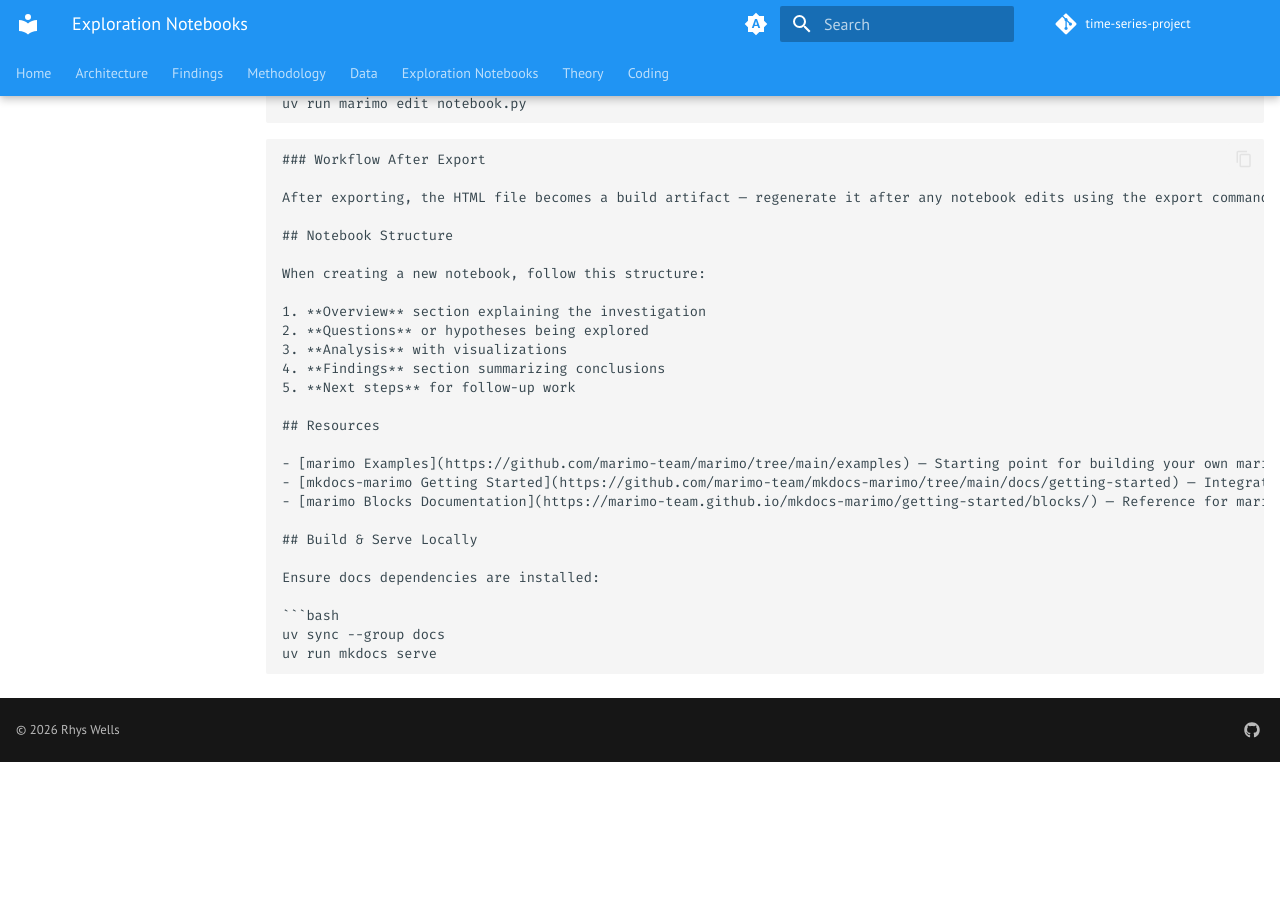
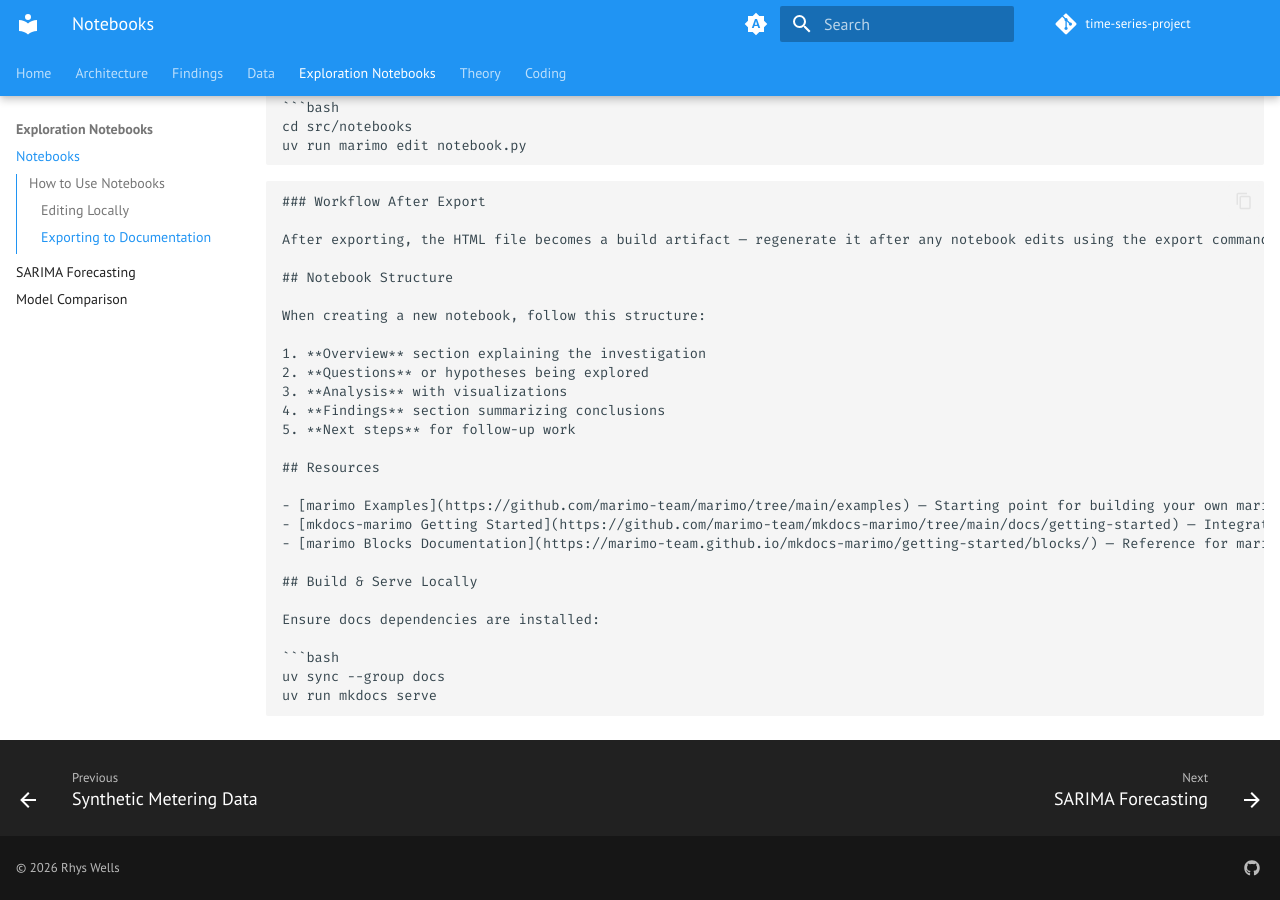
Before and after one commit to rhyslwells/Time-Series-Project, an MkDocs documentation site: the page built from docs_src/notebooks/notebooks.md, in a window 1280 px wide and 900 px high, scrolled down 933 px. Built offline with MkDocs 1.6.1 and Material for MkDocs 9.7.7, drawn with Linux system fonts in a browser that asks for light colours; comment, search, counter and statistics services are not loaded; before the commit the page ends 1695 px from its top, so only the background shows below that; some of the changed text lies outside the part shown.

Commit message:
Refactor navigation structure in mkdocs.yml to improve organization

```diff
--- a/mkdocs.yml
+++ b/mkdocs.yml
@@ -55,15 +55,13 @@
   - Findings:
       - findings/index.md
       - Asset Profiling: findings/asset_profiling.md
-  - Methodology:
-      - methodology/index.md
   - Data:
       - data/index.md
       - Data Generation: data/data_generation.md
       - Feature Engineering: data/feature_engineering.md
       - Synthetic Metering Data: data/synthetic_metering_data.md
   - Exploration Notebooks:
-      - notebooks.md
+      - Notebooks: notebooks/notebooks.md
       - SARIMA Forecasting: notebooks/sarima.md
       - Model Comparison: notebooks/ts_model_explorer.md
   - Theory:
```
